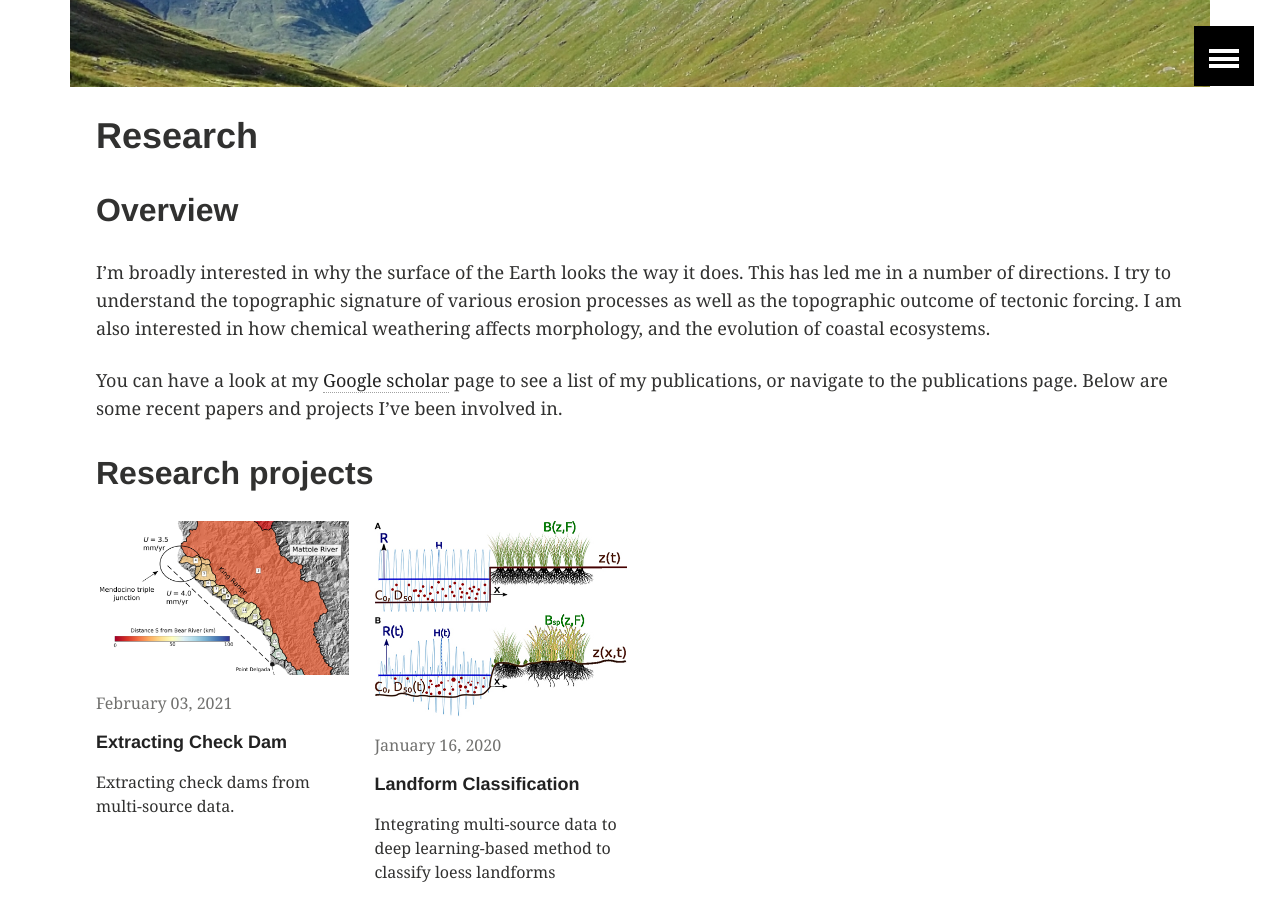
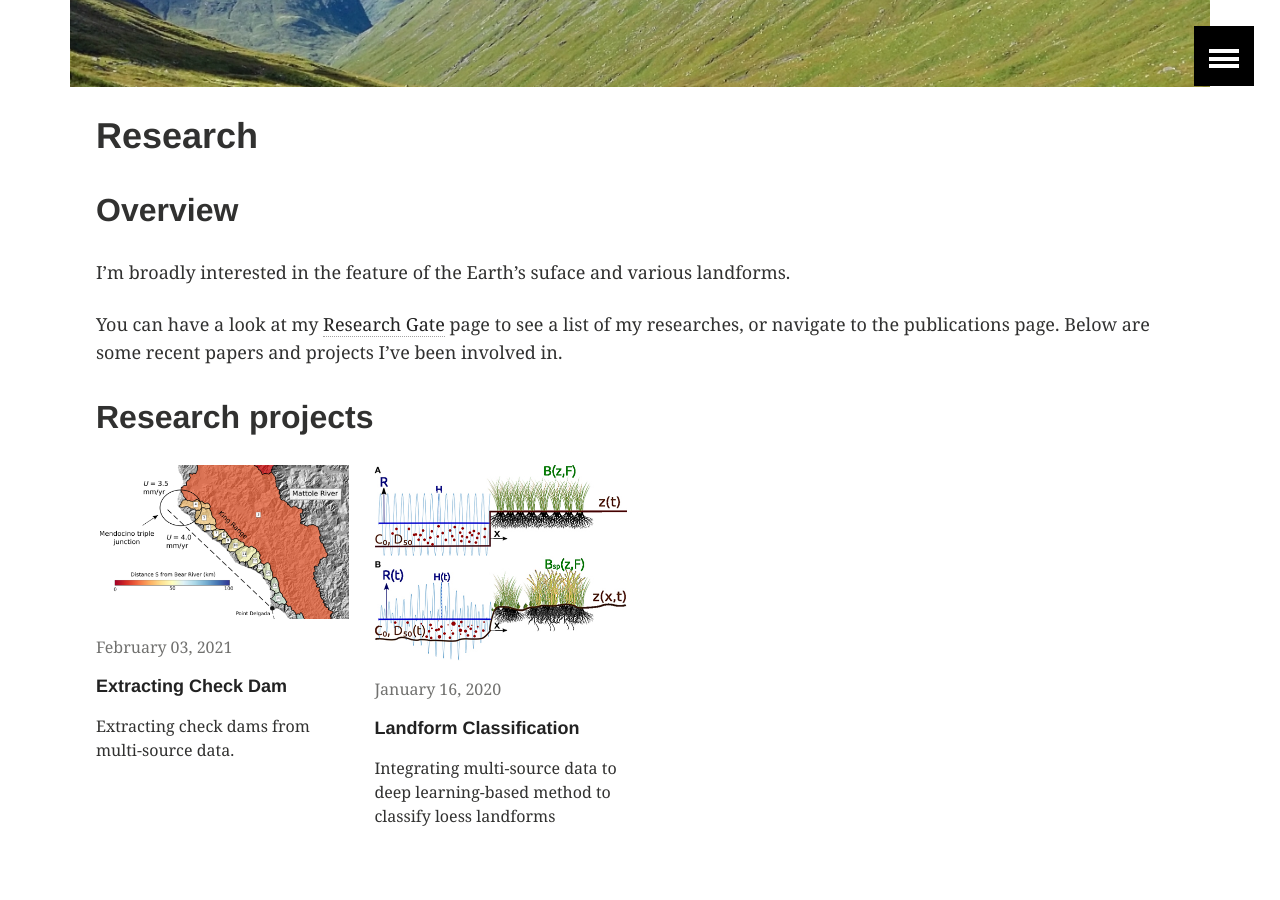
Before and after one commit to Sijin-Li/Sijin-Li.github.io, a Jekyll site: the page built from research/index.md, in a window 1280 px wide and 900 px high, scrolled down 339 px. Built offline with Jekyll 4.4.1, drawn with Linux system fonts in a browser that asks for light colours.

Commit message:
Update index.md

```diff
--- a/research/index.md
+++ b/research/index.md
@@ -12,9 +12,9 @@ image:
 
 ## Overview
 
-I'm broadly interested in why the surface of the Earth looks the way it does. This has led me in a number of directions. I try to understand the topographic signature of various erosion processes as well as the topographic outcome of tectonic forcing. I am also interested in how chemical weathering affects morphology, and the evolution of coastal ecosystems.
+I'm broadly interested in the feature of the Earth's suface and various landforms.
 
-You can have a look at my [Google scholar](https://scholar.google.com/citations?user=9iv6l7wAAAAJ&hl=en) page to see a list of my publications, or navigate to the publications page. Below are some recent papers and projects I've been involved in.
+You can have a look at my [Research Gate](https://www.researchgate.net/profile/Sijin-Li-8) page to see a list of my researches, or navigate to the publications page. Below are some recent papers and projects I've been involved in.
 
 ## Research projects
 
```
